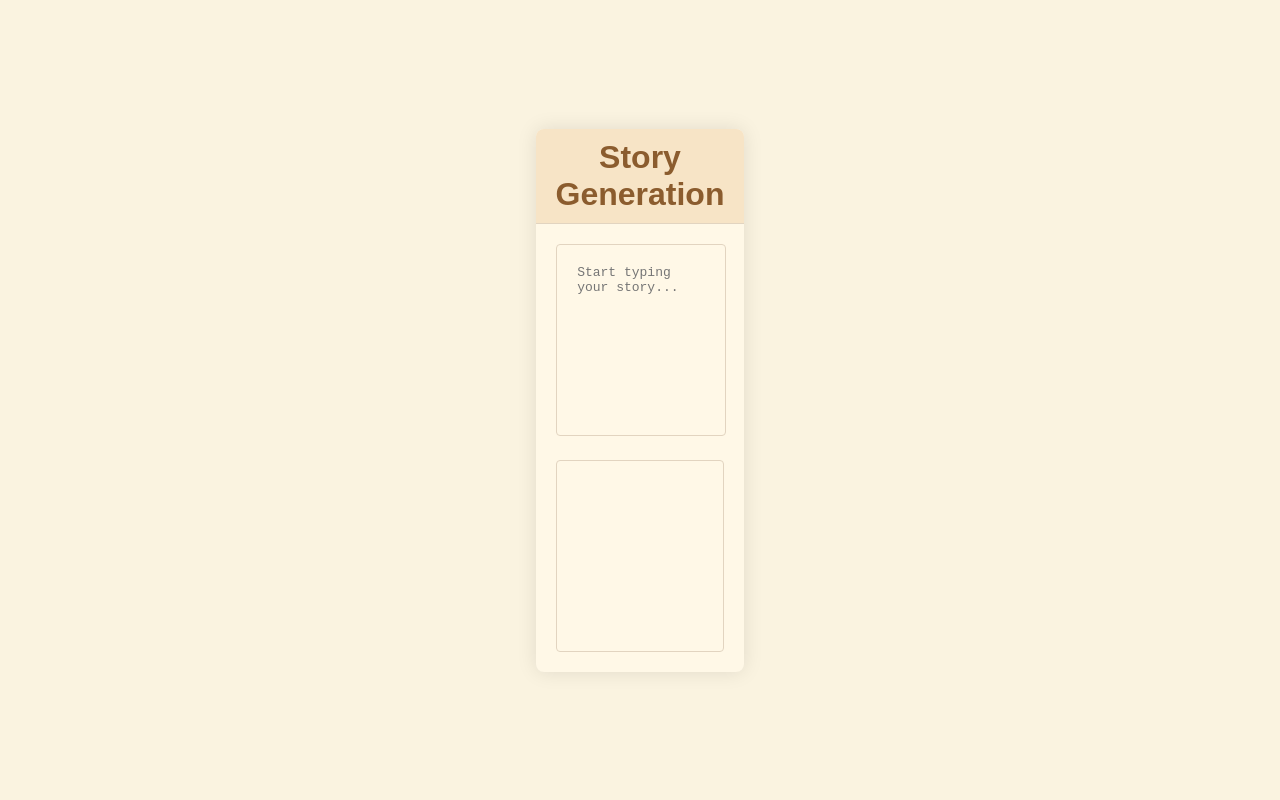
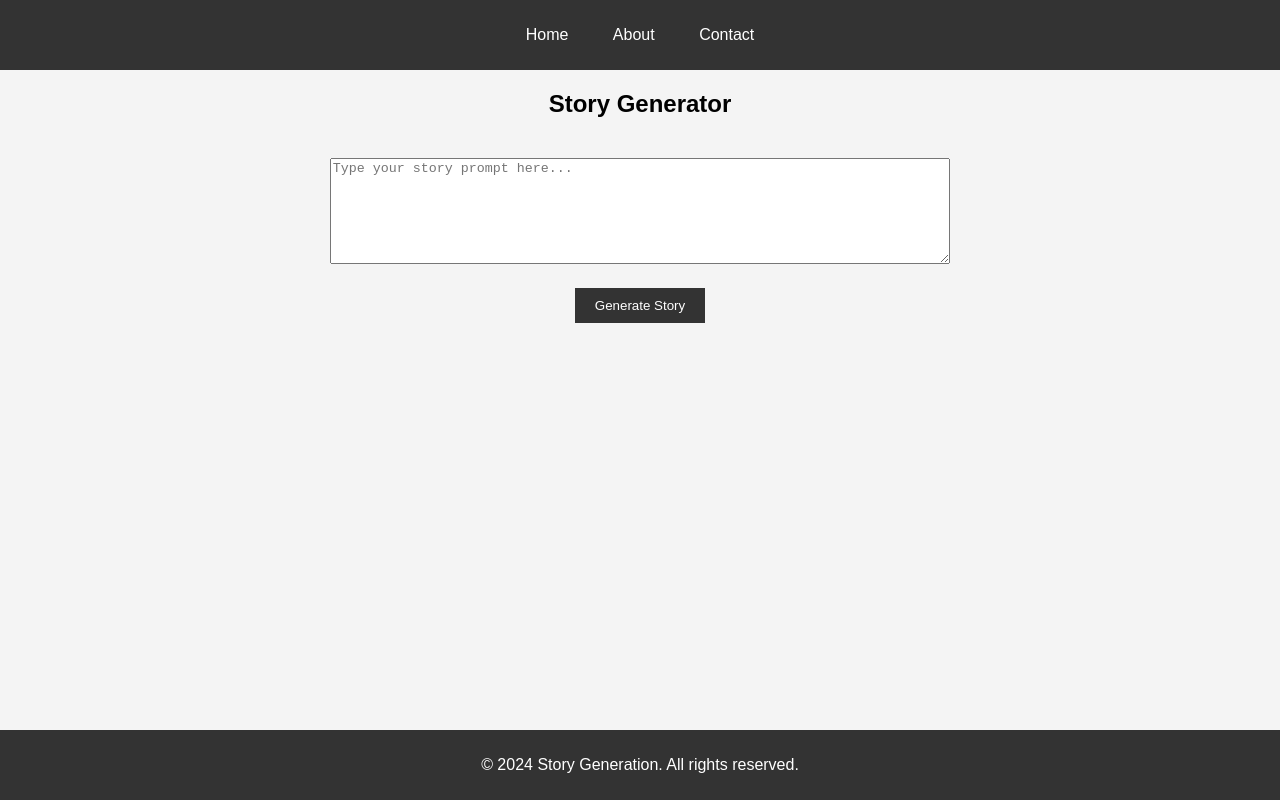
Before and after one commit to Huziyou/burningcode, a plain HTML site: page cc/index.html in a window 1280 px wide. Drawn offline with Linux system fonts and the light colour scheme.

Commit message:
Add files via upload

```diff
--- a/cc/index.html
+++ b/cc/index.html
@@ -3,19 +3,33 @@
 <head>
     <meta charset="UTF-8">
     <meta name="viewport" content="width=device-width, initial-scale=1.0">
-    <title>共创故事讲述系统</title>
+    <title>Story Generation</title>
     <link rel="stylesheet" href="style.css">
 </head>
 <body>
-    <div class="app-container">
-        <header>
-            <h1>Story Generation</h1>
-        </header>
-        <main>
-            <textarea id="inputText" placeholder="Start typing your story..."></textarea>
-            <div id="storyOutput" class="story-output"></div>
-        </main>
-    </div>
+    <header>
+        <nav>
+            <ul>
+                <li><a href="#">Home</a></li>
+                <li><a href="#">About</a></li>
+                <li><a href="#">Contact</a></li>
+            </ul>
+        </nav>
+    </header>
+
+    <main>
+        <section class="story-generator">
+            <h1>Story Generator</h1>
+            <textarea id="inputText" placeholder="Type your story prompt here..."></textarea>
+            <button id="generate-story">Generate Story</button>
+            <div id="storyOutput"></div>
+        </section>
+    </main>
+
+    <footer>
+        <p>&copy; 2024 Story Generation. All rights reserved.</p>
+    </footer>
+
     <script src="script.js"></script>
 </body>
 </html>
--- a/cc/script.js
+++ b/cc/script.js
@@ -1,82 +1,68 @@
-let debounceTimer;
 let storyContext = ""; // 用于存储故事的完整上下文
-let lastUserInput = ""; // 用于存储上一次用户的输入
 const responseElement = document.getElementById('storyOutput');
 const inputElement = document.getElementById('inputText');
 
-// 设置定时器，每5秒自动请求一次GPT-3生成故事
-setInterval(() => {
-    const userInput = inputElement.value;
+inputElement.addEventListener('input', () => {
+  // 用户正在输入，清除定时器
+  clearTimeout(debounceTimer);
+  // 设置新的定时器
+  debounceTimer = setTimeout(() => {
+    // 用户停止输入5秒后，调用API生成故事
+    if (inputElement.value.trim() !== lastUserInput) {
+      generateStory(inputElement.value.trim());
+      lastUserInput = inputElement.value.trim(); // 更新上一次用户的输入
+    }
+  }, 5000);
+});
 
-    // 检查用户是否有新的输入或是否清空了输入
-    if (userInput === lastUserInput) {
-        return; // 如果用户输入没有变化，不进行任何操作
-    }
-
-    // 如果用户清空了输入，清空故事内容
-    if (!userInput.trim()) {
+async function generateStory(userInput) {
+  if (!userInput) {
+    // 用户清空了输入，相应地清空故事上下文和展示内容
     storyContext = "";
     responseElement.innerText = "";
-    } else {
-        // 用户有新的输入，生成新的故事部分
-        generateStory(userInput);
-    }
-
-    lastUserInput = userInput; // 更新上一次用户的输入
-}, 8000); // 每5秒执行一次
-
-async function generateStory(userInput) {
-    if (!userInput.trim()) {
-        responseElement.innerText = '请输入一些文本来开始故事。';
     return;
   }
 
   // 结合用户输入和现有故事上下文
-    const fullPrompt = `${storyContext} ${createPrompt(userInput)}`;
+  const prompt = `${storyContext}${storyContext ? " " : ""}${userInput}`;
 
   const data = {
-        model: "gpt-3.5-turbo",
-        prompt: fullPrompt,
-        max_tokens: 50,
+    inputs: prompt,
+    parameters: {
+      max_new_tokens: 150,
       temperature: 0.7,
+    },
+    options: {
+      use_cache: false,
+    }
   };
 
   try {
-        const response = await fetch('https://api.chatanywhere.cn/v1/completions', {
-            method: 'POST',
+    const response = await fetch("https://api-inference.huggingface.co/models/mistralai/Mistral-7B-v0.1", {
       headers: {
         'Content-Type': 'application/json',
-                'Authorization': 'Bearer sk-zIeVmJwI9LenUlvMqoDyPw39bAjXAgushaxwhVYcGtEiF7Oh' // 用你的API密钥替换
+        'Authorization': 'Bearer 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' // 替换为你的Hugging Face API密钥
       },
+      method: "POST",
       body: JSON.stringify(data)
     });
 
-        const responseData = await response.json();
-        // 更新故事上下文
-        storyContext += ` ${responseData.choices[0].text}`;
-        responseElement.innerText = storyContext; // 显示完整故事
+    const result = await response.json();
+    // 请根据Mistral模型的具体响应格式调整下面的代码
+    const generatedText = result[0]?.generated_text || "";
+
+    if (generatedText) {
+      // 更新故事上下文，并显示在页面上
+      storyContext += generatedText;
+      responseElement.innerText = storyContext;
+    }
   } catch (error) {
-        console.error('请求GPT-3 API时发生错误:', error);
+    console.error('请求Hugging Face API时发生错误:', error);
     responseElement.innerText = '无法生成故事，请稍后再试。';
   }
 }
 
-
-function simulateStoryGeneration(userInput) {
-    if (!userInput.trim()) {
-        responseElement.innerText = '请输入一些文本来开始故事。';
-        return;
-    }
-
-    // 模拟一个固定的测试文本作为响应
-    const testResponse = "这里是GPT-3生成的故事内容...";
-    responseElement.innerText = testResponse;
-}
-
-function createPrompt(userInput) {
-    // 创建引导性提示
-    const storyTheme = "这是一个关于爱情的故事。";
-    const storyStarter = "故事开始是：";
-    const prompt = `${storyTheme} ${storyStarter} ${userInput}`;
-    return prompt;
-}
+// 变量来跟踪上一次用户输入
+let lastUserInput = "";
+// 防抖定时器
+let debounceTimer;
--- a/cc/style.css
+++ b/cc/style.css
@@ -1,72 +1,66 @@
-body, html {
-    height: 100%;
+body {
+    font-family: Arial, sans-serif;
     margin: 0;
-    font-family: 'Arial', sans-serif;
-    background-color: #FAF3E0;
-    color: #8B5C2E;
-    display: flex;
-    justify-content: center;
-    align-items: center;
-}
-
-.app-container {
-    box-shadow: 0px 0px 20px 0px rgba(0, 0, 0, 0.1);
-    border-radius: 8px;
-    overflow: hidden;
-    width: 80%;
-    max-width: 900px;
-    background: #FFF8E7;
+    padding: 0;
+    background-color: #f4f4f4;
 }
 
 header {
-    background: #F7E4C6;
-    text-align: center;
+    background-color: #333;
+    color: white;
     padding: 10px 0;
-    border-bottom: 1px solid #E2D4C0;
 }
 
-h1 {
-    margin: 0;
-    font-size: 2em;
-    color: #8B5C2E;
+nav ul {
+    list-style-type: none;
+    padding: 0;
+    text-align: center;
+}
+
+nav ul li {
+    display: inline;
+    margin: 0 20px;
+}
+
+nav ul li a {
+    color: white;
+    text-decoration: none;
 }
 
 main {
-    padding: 20px;
+    width: 80%;
+    margin: 20px auto;
+    text-align: center;
 }
 
-#inputText {
-    width: calc(100% - 40px);
-    height: 150px;
-    margin-bottom: 20px;
-    padding: 20px;
-    border: 1px solid #E2D4C0;
-    border-radius: 4px;
-    font-size: 1em;
-    background: #FFF8E7;
-    color: #8B5C2E;
-    resize: none;
+.story-generator textarea {
+    width: 60%;
+    height: 100px;
+    margin-top: 20px;
 }
 
-.story-output {
-    border: 1px solid #E2D4C0;
-    background: #FFF8E7;
-    border-radius: 4px;
-    padding: 20px;
-    height: 150px;
-    overflow-y: auto;
-    font-size: 1em;
-    color: #8B5C2E;
+#generate-story {
+    display: block;
+    margin: 20px auto;
+    padding: 10px 20px;
+    background-color: #333;
+    color: white;
+    border: none;
+    cursor: pointer;
 }
 
-/* Responsive design */
-@media (max-width: 768px) {
-    .app-container {
-        width: 95%;
-        margin: 20px;
-    }
+#story-output {
+    margin-top: 20px;
+    border: 1px solid #ddd;
+    padding: 10px;
+}
 
-    #inputText, .story-output {
-        width: calc(100% - 40px);
-    }
+footer {
+    background-color: #333;
+    color: white;
+    text-align: center;
+    padding: 10px 0;
+    position: fixed;
+    bottom: 0;
+    width: 100%;
 }
```
Lines whose indentation alone changed are shown as unchanged.
